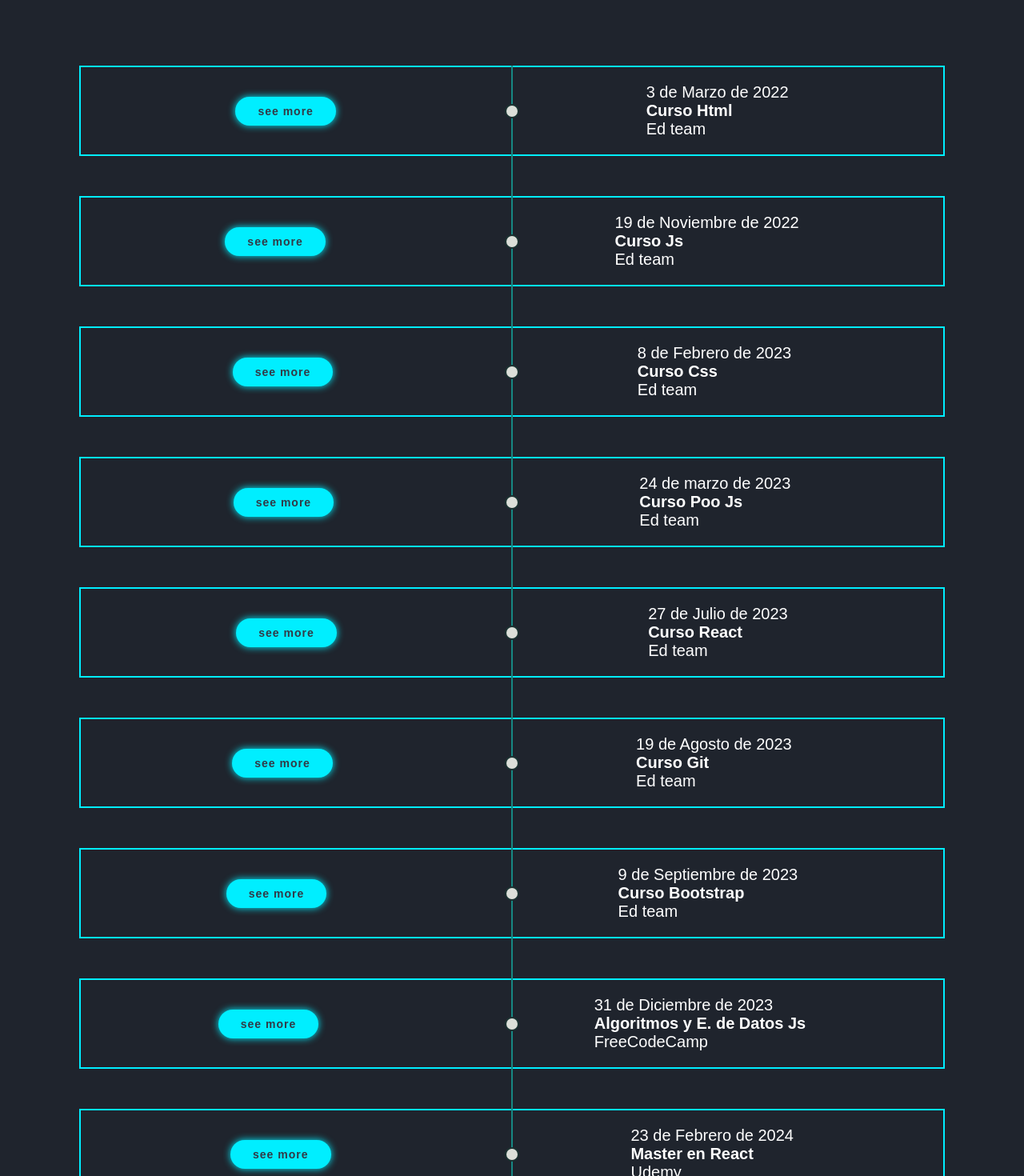
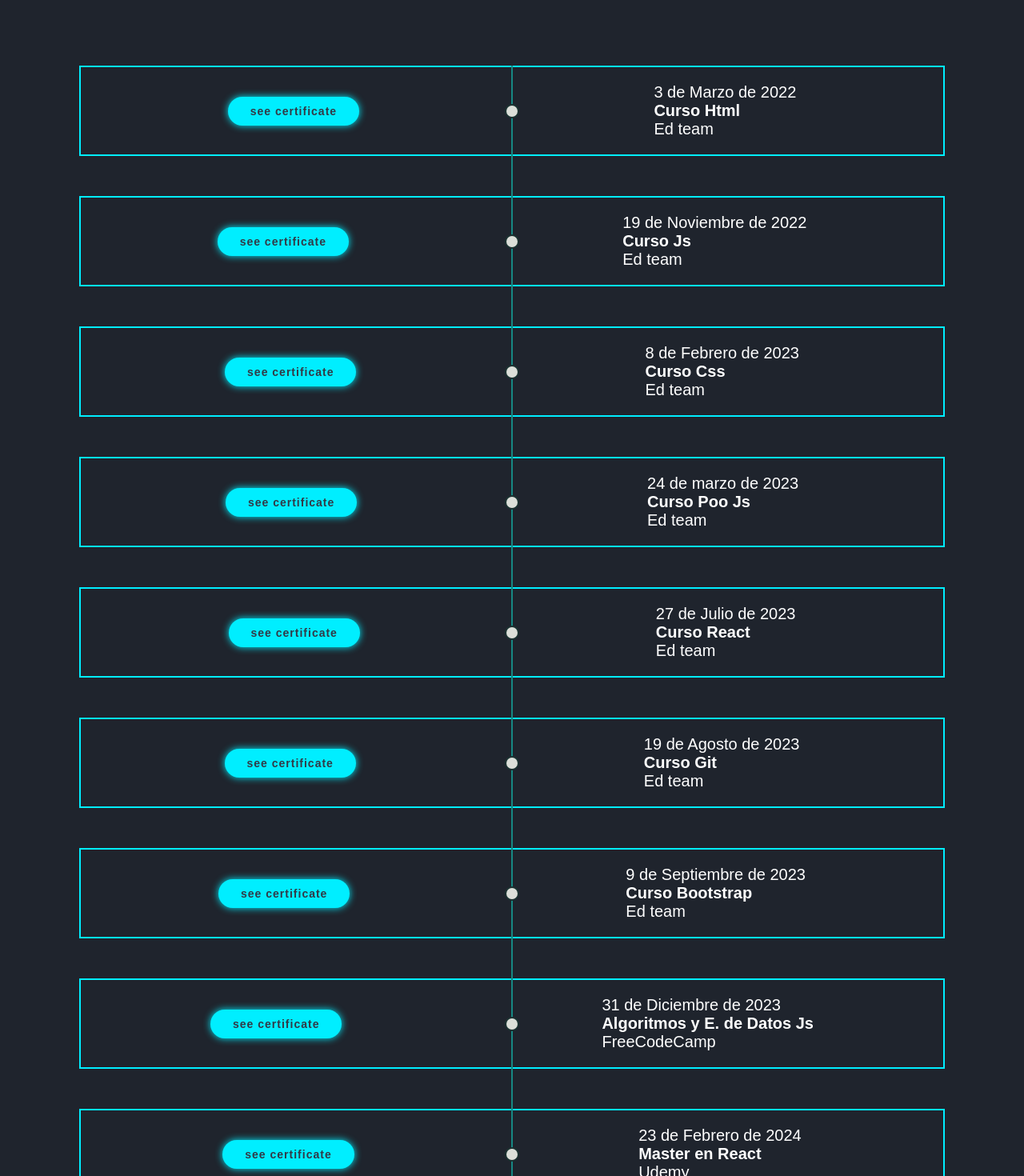
Before and after one commit to CARLOS-ORTIZ-2099/PORTAFOLIO, a React (Vite) app: page / in a window 1280 px wide. Shown: the part 3280-4750 px from the top of the page at 80% size. Built offline with nearby package versions, Linux system fonts and the light colour scheme.

Commit message:
se implemento links para los certificados y se agrego el stack que se utilizo para los proyectos

```diff
--- a/src/components/education/Education.jsx
+++ b/src/components/education/Education.jsx
@@ -1,39 +1,18 @@
 import styles from './education.module.css'
-import img1 from '../../assets/certifications/certificad-curso-html-2020.png'
-
-import img2 from '../../assets/certifications/certificad-curso-css-2020.png'
-
-import img3 from '../../assets/certifications/certificad-curso-javascript.png'
-
-import img4 from '../../assets/certifications/certificad-curso-js-poo.png'
-
-import img5 from '../../assets/certifications/certificad-curso-bootstrap.png'
-
-import img6 from '../../assets/certifications/certificad-curso-git.png'
-
-import img7 from '../../assets/certifications/certificad-curso-react.png'
-
-import img8 from '../../assets/certifications/freecodecamp.png'
-
-import img9 from '../../assets/certifications/react-udemy.jpg'
-
-
-
-
 
 export const Education = () => {
   return (
     <section id="education">
 
         <div className={styles.hero}>
-            <h1>Mis Estudios</h1>
+            <h1>my studies</h1>
         </div>
 
         <div className={styles.container}>
 
             <div data-aos = "fade-up" className={styles.evento}>
                 <div  >
-                    <a className={styles.btn} href="#">see more</a>
+                    <a className={styles.btn} href="https://github.com/CARLOS-ORTIZ-2099/PORTAFOLIO/blob/fiture/src/assets/certifications/certificad-curso-html-2020.png" target='blank'>see certificate</a>
                 </div>
                <div className={styles.texto}>
                     <time className={styles.fecha}>3 de Marzo de 2022</time>
@@ -44,7 +23,7 @@ export const Education = () => {
 
             <div data-aos = "fade-up" className={styles.evento}>
                 <div  >
-                    <a className={styles.btn} href="#">see more</a>
+                <a className={styles.btn} href="https://github.com/CARLOS-ORTIZ-2099/PORTAFOLIO/blob/fiture/src/assets/certifications/certificad-curso-javascript.png" target='blank'>see certificate</a>
                 </div>
                <div className={styles.texto}>
                     <time className={styles.fecha}>19 de Noviembre de 2022</time>
@@ -57,7 +36,7 @@ export const Education = () => {
 
             <div data-aos = "fade-up" className={styles.evento}>
                 <div  >
-                    <a className={styles.btn} href="#">see more</a>
+                <a className={styles.btn} href="https://github.com/CARLOS-ORTIZ-2099/PORTAFOLIO/blob/fiture/src/assets/certifications/certificad-curso-css-2020.png" target='blank'>see certificate</a>
                 </div>
                <div className={styles.texto}>
                     <time className={styles.fecha}>8 de Febrero de 2023</time>
@@ -69,7 +48,7 @@ export const Education = () => {
 
             <div data-aos = "fade-up" className={styles.evento}>
                 <div  >
-                    <a className={styles.btn} href="#">see more</a>
+                <a className={styles.btn} href="https://github.com/CARLOS-ORTIZ-2099/PORTAFOLIO/blob/fiture/src/assets/certifications/certificad-curso-js-poo.png" target='blank'>see certificate</a>
                 </div>
                <div className={styles.texto}>
                     <time className={styles.fecha}>24 de marzo de 2023</time>
@@ -80,7 +59,7 @@ export const Education = () => {
 
             <div data-aos = "fade-up" className={styles.evento}>
                 <div  >
-                    <a className={styles.btn} href="#">see more</a>
+                <a className={styles.btn} href="https://github.com/CARLOS-ORTIZ-2099/PORTAFOLIO/blob/fiture/src/assets/certifications/certificad-curso-react.png" target='blank'>see certificate</a>
                 </div>
                <div className={styles.texto}>
                     <time className={styles.fecha}>27 de Julio de 2023</time>
@@ -91,7 +70,7 @@ export const Education = () => {
 
             <div data-aos = "fade-up" className={styles.evento}>
                 <div  >
-                    <a className={styles.btn} href="#">see more</a>
+                <a className={styles.btn} href="https://github.com/CARLOS-ORTIZ-2099/PORTAFOLIO/blob/fiture/src/assets/certifications/certificad-curso-git.png" target='blank'>see certificate</a>
                 </div>
                <div className={styles.texto}>
                     <time className={styles.fecha}>19 de Agosto de 2023</time>
@@ -104,7 +83,7 @@ export const Education = () => {
 
             <div data-aos = "fade-up" className={styles.evento}>
                 <div  >
-                    <a className={styles.btn} href="#">see more</a>
+                <a className={styles.btn} href="https://github.com/CARLOS-ORTIZ-2099/PORTAFOLIO/blob/fiture/src/assets/certifications/certificad-curso-bootstrap.png" target='blank'>see certificate</a>
                 </div>
                <div className={styles.texto}>
                     <time className={styles.fecha}>9 de Septiembre de 2023</time>
@@ -117,7 +96,7 @@ export const Education = () => {
 
             <div data-aos = "fade-up" className={styles.evento}>
                 <div  >
-                    <a className={styles.btn} href="#">see more</a>
+                <a className={styles.btn} href="https://github.com/CARLOS-ORTIZ-2099/PORTAFOLIO/blob/fiture/src/assets/certifications/freecodecamp.png" target='blank'>see certificate</a>
                 </div>
                <div className={styles.texto}>
                     <time className={styles.fecha}>31 de Diciembre de 2023</time>
@@ -128,7 +107,7 @@ export const Education = () => {
 
             <div data-aos = "fade-up" className={styles.evento}>
                 <div  >
-                    <a className={styles.btn} href="#">see more</a>
+                <a className={styles.btn} href="https://github.com/CARLOS-ORTIZ-2099/PORTAFOLIO/blob/fiture/src/assets/certifications/react-udemy.jpg" target='blank'>see certificate</a>
                 </div>
                <div className={styles.texto}>
                     <time className={styles.fecha}>23 de Febrero de 2024</time>
--- a/src/components/home/Home.jsx
+++ b/src/components/home/Home.jsx
@@ -15,7 +15,7 @@ export const Home = () => {
           </p>
           <div className={styles.socialMedia}>
             <a href="#"><i className="bi bi-linkedin"></i></a>
-            <a href="#"><i className="bi bi-github"></i></a>
+            <a href="https://github.com/CARLOS-ORTIZ-2099" target="blank"><i className="bi bi-github"></i></a>
           </div>
 
           <a href="#" className={styles.btn}>download cv</a>
```
Also changed, not shown: src/components/projects/Projects.jsx (+18 -9 lines).
